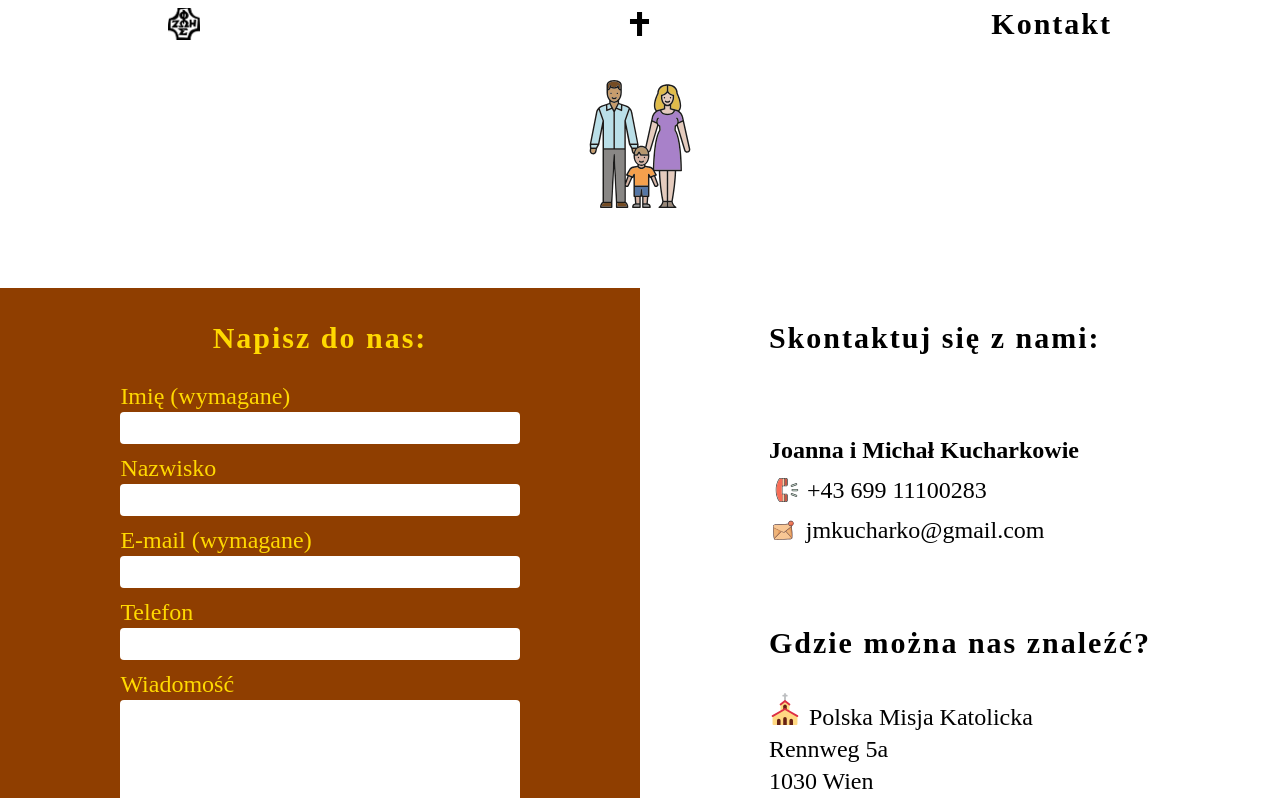
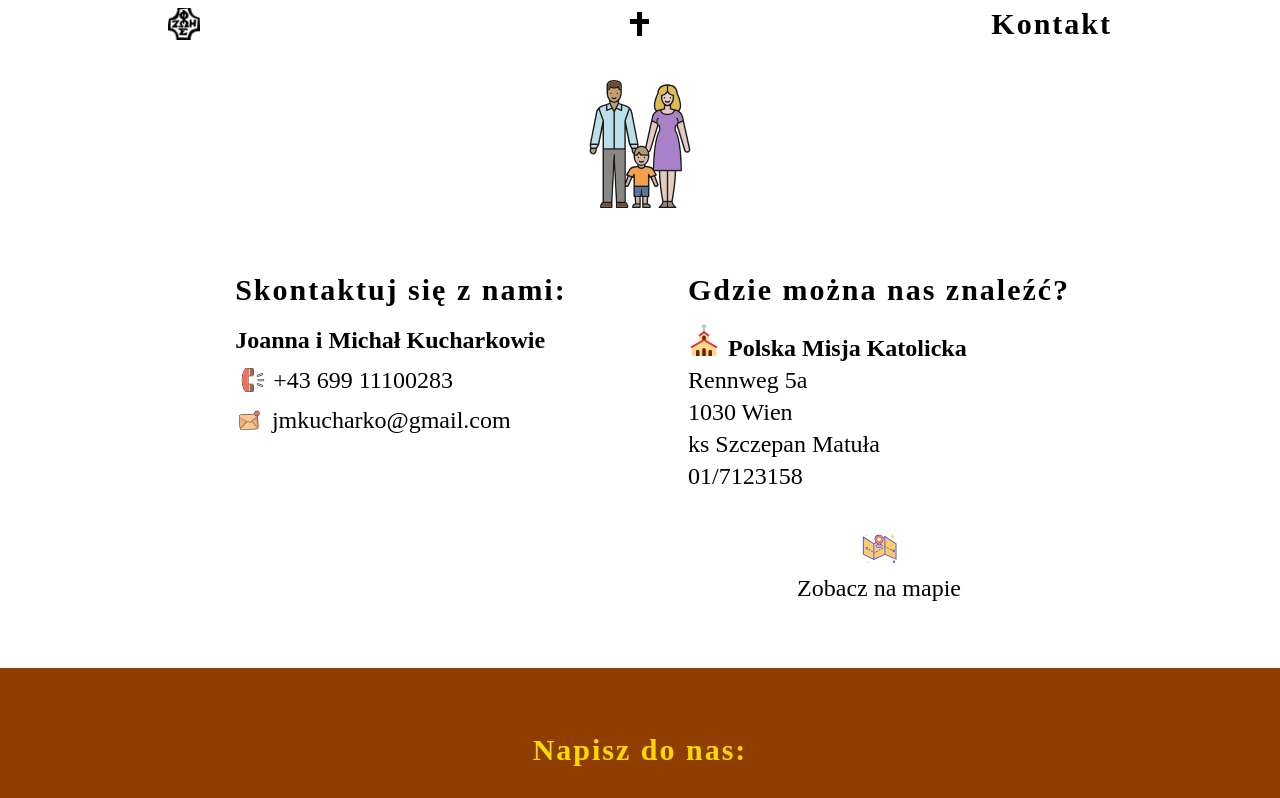
Before and after one commit to DariuszLegizynski/domowy-kosciol-next, a Next.js app: page /contact in a window 1280 px wide. Shown: the top 798 px of the page. Built offline with nearby package versions, Linux system fonts and the light colour scheme.

Commit message:
add animations to contact page

```diff
--- a/src/components/Header.jsx
+++ b/src/components/Header.jsx
@@ -5,12 +5,25 @@ import IntroButton from "@/components/home/IntroButton"
 
 const Header = ({ isActive = false }) => {
 	return (
-		<header className={`${isActive ? "left-1/2 transform -translate-x-1/2 w-full sm:w-[60vw]" : "w-full"} fixed h-12 z-10 backdrop-blur-md`}>
-			<section className='max-w-[62rem] grid grid-cols-[1fr_auto_1fr] h-12 items-center justify-items-center px-4 mx-auto'>
+		<header
+			className={`${
+				isActive
+					? "left-1/2 transform -translate-x-1/2 w-full sm:w-[60vw]"
+					: "w-full"
+			} fixed h-12 z-10 backdrop-blur-md`}
+		>
+			<section className="max-w-[62rem] grid grid-cols-[1fr_auto_1fr] h-12 items-center justify-items-center px-4 mx-auto fadeInFromTop">
 				<Logo />
 				<IntroButton />
-				<Link className={`${isActive ? "text-white" : "text-black pr-2"} justify-self-end`} href="/contact">
-					<h3 className="transition-transform duration-400 ease-in-out transform hover:scale-110 focus:scale-110">Kontakt</h3>
+				<Link
+					className={`${
+						isActive ? "text-white" : "text-black pr-2"
+					} justify-self-end`}
+					href="/contact"
+				>
+					<h3 className="transition-transform duration-400 ease-in-out transform hover:scale-110 focus:scale-110">
+						Kontakt
+					</h3>
 				</Link>
 			</section>
 		</header>
--- a/src/components/IconItems.jsx
+++ b/src/components/IconItems.jsx
@@ -6,7 +6,13 @@ const IconItems = ({ type, fillColor, width, height, animationType = "" }) => {
 
 	useEffect(() => {
 		if (type === "protected-family") {
-			gsap.to(handRef.current, { duration: 1, x: 0, y: 5, repeat: -1, yoyo: true })
+			gsap.to(handRef.current, {
+				duration: 1,
+				x: 0,
+				y: 5,
+				repeat: -1,
+				yoyo: true,
+			})
 		}
 	}, [type])
 
@@ -254,7 +260,6 @@ const IconItems = ({ type, fillColor, width, height, animationType = "" }) => {
 					width={width}
 					height={height}
 					className={animationType}
-					class="icon"
 					viewBox="0 0 1024 1024"
 				>
 					<path
@@ -446,7 +451,7 @@ const IconItems = ({ type, fillColor, width, height, animationType = "" }) => {
 					width={width}
 					height={height}
 					className={animationType}
-					ariaHidden="true"
+					aria-hidden="true"
 					viewBox="0 0 36 36"
 				>
 					<path
--- a/src/pages/_app.jsx
+++ b/src/pages/_app.jsx
@@ -1,10 +1,15 @@
 import "@/styles/globals.css"
 import "@/styles/animations.css"
 import "@/styles/components.css"
-import "@/styles/enhancements.css"
+import "@/styles/enchantments.css"
+
+import { gsap } from "gsap"
+import { ScrollTrigger } from "gsap/dist/ScrollTrigger"
+
+gsap.registerPlugin(ScrollTrigger)
 
 const MyApp = ({ Component, pageProps }) => {
-  return <Component {...pageProps} />
+	return <Component {...pageProps} />
 }
 
 export default MyApp
--- a/src/pages/contact.jsx
+++ b/src/pages/contact.jsx
@@ -1,5 +1,7 @@
+import { useRef, useEffect } from "react"
 import { useRouter } from "next/router"
 import IconItems from "@/components/IconItems"
+import { gsap } from "gsap"
 
 // Layout
 import Layout from "@/components/layout"
@@ -7,20 +9,50 @@ import Layout from "@/components/layout"
 const Contact = () => {
 	const router = useRouter()
 
+	const revealRefs = useRef([])
+	revealRefs.current = []
+
+	const addToRefs = el => {
+		if (el && !revealRefs.current.includes(el)) {
+			revealRefs.current.push(el)
+		}
+	}
+
+	useEffect(() => {
+		revealRefs.current.forEach(el => {
+			gsap.fromTo(
+				el,
+				{ autoAlpha: 0, y: 200 },
+				{
+					autoAlpha: 1,
+					y: 0,
+					delay: 0.25,
+					duration: 2,
+					stagger: 0.25,
+					scrollTrigger: {
+						trigger: el,
+						start: "-75px bottom",
+						end: "bottom center",
+					},
+				}
+			)
+		})
+	})
+
 	return (
 		<Layout>
 			<main className="min-h-screen grid grid-rows-[1fr_auto]">
-				<section className="mt-16 flex flex-col items-center lg:my-20">
+				<section className="mt-16 flex flex-col items-center lg:mt-20 lg:mb-8 fadeIn">
 					<IconItems
 						type="family"
 						width="16rem"
 						height="8rem"
 					/>
 				</section>
-				<article className="grid grid-cols-1 justify-between lg:grid-cols-2">
-					<section className="grid grid-cols-1 pt-8 px-8 lg:order-2 lg:mx-auto">
-						<div className="h3">Skontaktuj się z nami:</div>
-						<div>
+				<article className="grid grid-cols-1 justify-between">
+					<section className="grid grid-cols-1 pt-8 px-8 justify-items-center lg:order-1 lg:grid-cols-2 lg:gap-x-24 lg:mx-auto lg:pb-8">
+						<div className="fadeInFromLeft">
+							<div className="h3 pb-4">Skontaktuj się z nami:</div>
 							<strong className="p">Joanna i Michał Kucharkowie</strong>
 							<div className="flex py-2 pl-1.5 items-center">
 								<IconItems
@@ -39,23 +71,26 @@ const Contact = () => {
 								<p className="pl-2">jmkucharko@gmail.com</p>
 							</div>
 						</div>
+						<div className="pb-8 fadeInFromRight">
+							<div className="h3 pt-8 pb-4 lg:pt-0">
+								Gdzie można nas znaleźć?
+							</div>
 							<div>
-							<div className="h3">Gdzie można nas znaleźć?</div>
-							<div className="my-8">
 								<div className="flex items-baseline justify-start">
 									<IconItems
 										type="curch"
 										width="2rem"
 										height="2rem"
 									/>
-									<div className="p pl-2">Polska Misja Katolicka</div>
+									<strong className="p pl-2">Polska Misja Katolicka</strong>
 								</div>
 								<p>Rennweg 5a</p>
 								<p>1030 Wien</p>
 								<p>ks Szczepan Matuła</p>
 								<p>01/7123158</p>
+							</div>
 							<a
-									className="p flex flex-col items-center justify-center pt-8"
+								className="p flex flex-col w-auto items-center justify-center pt-8"
 								href="https://maps.app.goo.gl/MdC4i2TpQr2CWDsi6"
 								target="_blank"
 							>
@@ -64,15 +99,17 @@ const Contact = () => {
 									width="3rem"
 									height="3rem"
 								/>
-									Zobacz na mapie
+								<div className="p lg:h3">Zobacz na mapie</div>
 							</a>
 						</div>
-						</div>
 					</section>
-					<section className="grid grid-cols-1 py-8 justify-items-center bg-primary lg:order-1">
-						<p className="h3 text-gold pb-4">Napisz do nas:</p>
+					<section className="grid grid-cols-1 pt-8 pb-24  justify-items-center bg-primary lg:order-2 lg:pt-16">
+						<p className="h3 text-gold pb-4 fadeInFromBottom">Napisz do nas:</p>
 						<form className="p-2">
-							<div className="mb-2 grid grid-rows-[auto_auto] max-w-full">
+							<div
+								ref={addToRefs}
+								className="mb-2 grid grid-rows-[auto_auto] max-w-full"
+							>
 								<label className="p text-gold">Imię (wymagane)</label>
 								<input
 									className="p-1 w-full rounded"
@@ -80,14 +117,20 @@ const Contact = () => {
 									required
 								/>
 							</div>
-							<div className="mb-2 max-w-full">
+							<div
+								ref={addToRefs}
+								className="mb-2 max-w-full"
+							>
 								<label className="p text-gold">Nazwisko</label>
 								<input
 									className="p-1 w-full rounded"
 									type="text"
 								/>
 							</div>
-							<div className="mb-2 max-w-full">
+							<div
+								ref={addToRefs}
+								className="mb-2 max-w-full"
+							>
 								<label className="p text-gold">E-mail (wymagane)</label>
 								<input
 									className="p-1 w-full rounded"
@@ -95,14 +138,20 @@ const Contact = () => {
 									required
 								/>
 							</div>
-							<div className="mb-2 max-w-full">
+							<div
+								ref={addToRefs}
+								className="mb-2 max-w-full"
+							>
 								<label className="p text-gold">Telefon</label>
 								<input
 									className="p-1 w-full rounded"
 									type="number"
 								/>
 							</div>
-							<div className="mb-2 max-w-full">
+							<div
+								ref={addToRefs}
+								className="mb-2 max-w-full"
+							>
 								<label className="p text-gold">Wiadomość</label>
 								<textarea
 									className="p-1 w-full min-h-36 rounded"
@@ -110,6 +159,7 @@ const Contact = () => {
 								/>
 							</div>
 							<button
+								ref={addToRefs}
 								className="flex flex-col items-center mx-auto bg-gold text-primary px-12 py-3 mt-8 round"
 								type="submit"
 							>
--- a/src/pages/fotogallery.jsx
+++ b/src/pages/fotogallery.jsx
@@ -5,9 +5,6 @@ import FotoGalleryItem from "@/components/fotogallery/FotoGalleryItem"
 import { useRouter } from "next/router"
 
 import { gsap } from "gsap"
-import { ScrollTrigger } from "gsap/dist/ScrollTrigger"
-
-gsap.registerPlugin(ScrollTrigger)
 
 // Layout
 import Layout from "@/components/layout"
--- a/src/pages/news.jsx
+++ b/src/pages/news.jsx
@@ -1,9 +1,6 @@
 import { useRef, useEffect, useState } from "react"
 import { useRouter } from "next/router"
 import { gsap } from "gsap"
-import { ScrollTrigger } from "gsap/dist/ScrollTrigger"
-
-gsap.registerPlugin(ScrollTrigger)
 
 // Layout
 import Layout from "@/components/layout"
@@ -22,6 +19,7 @@ const News = () => {
 	const [count, setCount] = useState(0)
 
 	const revealRefs = useRef([])
+	revealRefs.current = []
 
 	const addToRefs = el => {
 		if (el && !revealRefs.current.includes(el)) {
--- a/src/styles/animations.css
+++ b/src/styles/animations.css
@@ -3,7 +3,7 @@
 }
 
 @keyframes rotate {
-  from{
+	from {
 		transform: rotate(0);
 	}
 	to {
@@ -14,3 +14,98 @@
 .move-fish {
 	transform: translate(42.5vw, 47.5vh);
 }
+
+.fadeInFromLeft {
+	-webkit-animation-duration: 3s;
+	animation-duration: 3s;
+	position: relative;
+	animation: fadeInFromLeft 2s;
+	animation-fill-mode: forwards;
+}
+
+@keyframes fadeInFromLeft {
+	from {
+		right: 10rem;
+		opacity: 0;
+	}
+	to {
+		right: 0rem;
+		opacity: 1;
+	}
+}
+
+.fadeInFromRight {
+	-webkit-animation-duration: 3s;
+	animation-duration: 3s;
+	position: relative;
+	animation: fadeInFromRight 2s;
+	animation-fill-mode: forwards;
+}
+
+@keyframes fadeInFromRight {
+	from {
+		left: 100%;
+		opacity: 0;
+	}
+	to {
+		left: 0rem;
+		opacity: 1;
+	}
+}
+
+.fadeInFromBottom {
+	-webkit-animation-duration: 3s;
+	animation-duration: 3s;
+	position: relative;
+	animation: fadeInFromBottom 2s;
+	animation-fill-mode: forwards;
+}
+
+@keyframes fadeInFromBottom {
+	from {
+		top: 10rem;
+		opacity: 0;
+	}
+	to {
+		top: 0rem;
+		opacity: 1;
+	}
+}
+
+.fadeInFromTop {
+	-webkit-animation-duration: 3s;
+	animation-duration: 3s;
+	position: relative;
+	animation: fadeInFromTop 2s;
+	animation-fill-mode: forwards;
+}
+
+@keyframes fadeInFromTop {
+	from {
+		bottom: 10rem;
+		opacity: 0;
+	}
+	to {
+		bottom: 0rem;
+		opacity: 1;
+	}
+}
+
+.fadeIn {
+	-webkit-animation-duration: 6s;
+	animation-duration: 6s;
+	position: relative;
+	animation: fadeIn 4s;
+	animation-fill-mode: forwards;
+	opacity: 0;
+}
+
+@keyframes fadeIn {
+	from {
+		opacity: 0;
+	}
+
+	to {
+		opacity: 1;
+	}
+}
```
Also changed, not shown: src/styles/enchantments.css (renamed from src/styles/enhancements.css). Lines whose indentation alone changed are shown as unchanged.
